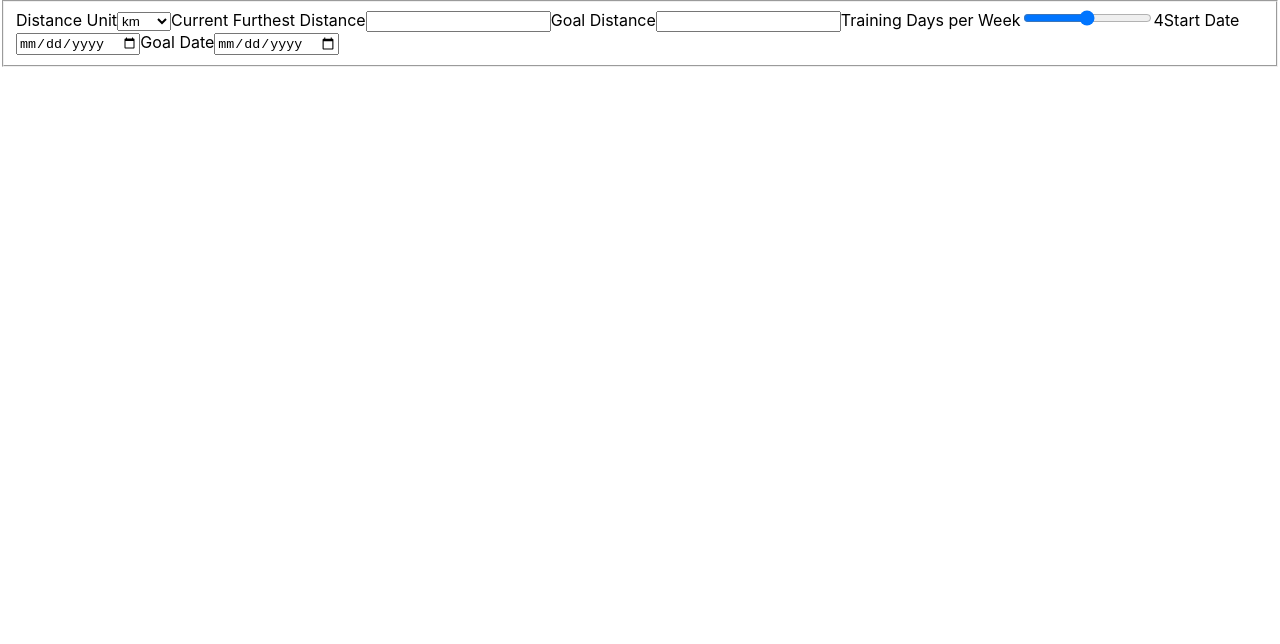
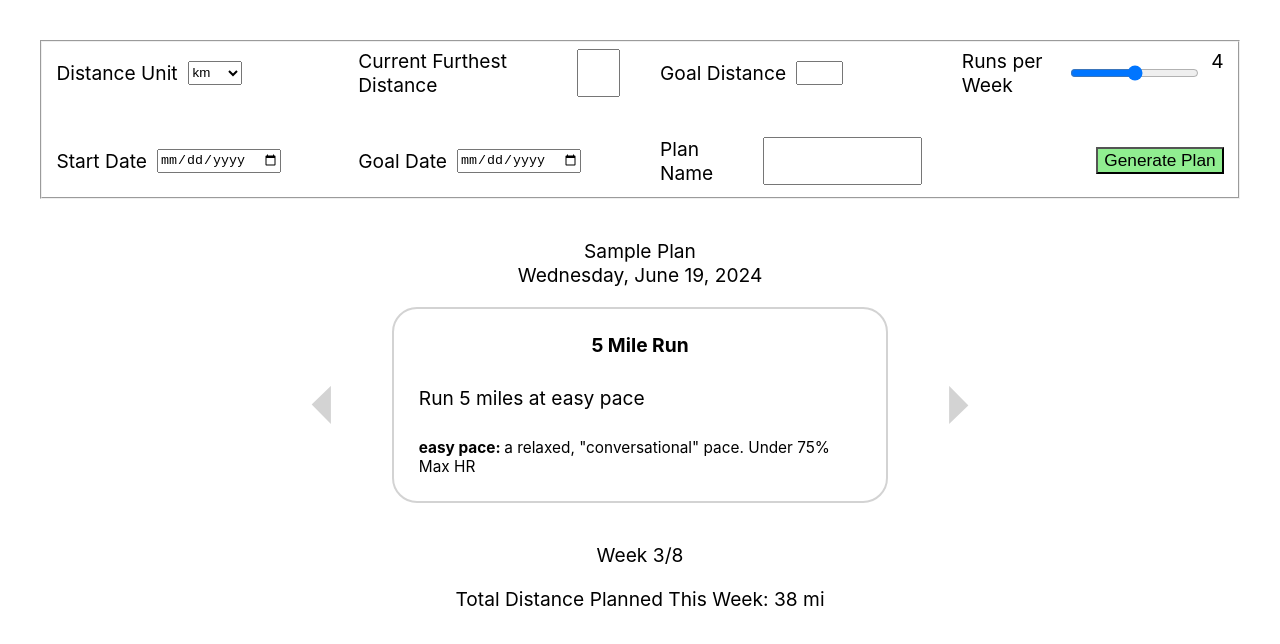
Before and after one commit to warrenmblood/training-plan-generator, a React (Create React App) app: page / in a window 1280 px wide. Shown: the top 644 px of the page. Built offline with nearby package versions, Linux system fonts and the light colour scheme.

Commit message:
updates July 3

```diff
--- a/src/App.css
+++ b/src/App.css
@@ -1,38 +1,108 @@
-.App {
-  text-align: center;
+body {
+    background-color: transparent;
+    font-size: 1.2em;
 }
 
-.App-logo {
-  height: 40vmin;
-  pointer-events: none;
+.planInputs {
+    margin: auto;
+    margin-left: 40px;
+    margin-right: 40px;
+    margin-top: 40px;
+    display: flex;
+    flex-flow: row wrap;
+    justify-content: flex-start;
+    align-items: center;
+    gap: 40px;
 }
 
-@media (prefers-reduced-motion: no-preference) {
-  .App-logo {
-    animation: App-logo-spin infinite 20s linear;
-  }
+.entry {
+    flex: 1 1 21%;
+    display: flex;
+    gap: 10px;
+    max-width: 31%;
 }
 
-.App-header {
-  background-color: #282c34;
-  min-height: 100vh;
-  display: flex;
-  flex-direction: column;
-  align-items: center;
-  justify-content: center;
-  font-size: calc(10px + 2vmin);
-  color: white;
+.entry.submit {
+    justify-content: flex-end;
 }
 
-.App-link {
-  color: #61dafb;
+.plan > button {
+    width: 100px;
+    height: 100px;
+    border: transparent;
+    background-color: transparent;
+    font-size: 3em;
+    color: lightgray;
+    display: flex;
+    align-items: center;
+    justify-content: center;
 }
 
-@keyframes App-logo-spin {
-  from {
-    transform: rotate(0deg);
-  }
-  to {
-    transform: rotate(360deg);
-  }
+.entry > button {
+    font-size: 0.9em;
+    background-color: lightgreen;
 }
+
+input#currentDistance, input#goalDistance {
+    width: 15%;
+}
+
+input#name {
+    width: 60%;
+}
+
+.plan {
+    margin: auto;
+    width: 60%;
+    margin-top: 40px;
+    display: flex;
+    flex-flow: row wrap;
+    justify-content: center;
+    align-items: center;
+    gap: 20px;
+}
+
+.workoutHeader {
+    width: 100%;
+    text-align: center;
+}
+
+.workout {
+    border: 2px solid lightgray;
+    border-radius: 25px;
+    width: 60%;
+    display: flex;
+    flex-flow: column nowrap;
+    gap: 10px;
+    padding: 2%;
+}
+
+.workout > .title {
+    text-align: center;
+    font-weight: bold;
+}
+
+.workout > div {
+    padding: 2%;
+}
+
+.workout > .description {
+    font-size: 1em;
+}
+
+.definitions {
+    font-size: 0.8em;
+}
+
+.definition > span {
+    font-weight: bold;
+}
+
+.stats {
+    margin: auto;
+    margin: 40px;
+    text-align: center;
+    display: flex;
+    flex-flow: column nowrap;
+    gap: 20px;
+}
--- a/src/App.js
+++ b/src/App.js
@@ -1,15 +1,64 @@
 import React, { useState, useEffect } from "react";
 import PlanInputs  from "./components/PlanInputs";
-import Workout from "./components/Workout";
+import Plan from "./components/Plan";
 import Stats from "./components/Stats";
 import Sidebar from "./components/Sidebar";
 import './App.css';
 
 const App = () => {
+  const [plan, setPlan] = useState({});
+
+  useEffect(() => {
+    setPlan(samplePlan);
+  }, []);
+
+
+  const jargon = [
+    {
+      term: 'easy pace',
+      definition: `a relaxed, "conversational" pace. Under 75% Max HR`
+    },
+    {
+      term: 'tempo pace',
+      definition: `a harder effort, but maintainable for 6-10 miles. 85-90% Max HR`
+    }
+  ];
+
+  const workout1 = {
+    title: "5 Mile Run",
+    description: "Run 5 miles at easy pace",
+    terms: [jargon[0]]
+  };
+
+  const workout2 = {
+    title: "Off Day",
+    description: "",
+    terms: [jargon[0]]
+  };
+
+  const workout3 = {
+    title: "10 Mile Progression Run",
+    description:
+      "Start at easy pace for first 2 miles. " +
+      "Then, slowly increase your pace each mile until you reach tempo pace with 2 miles left. " +
+      "Hold tempo pace for last 2 miles. Adjust pace based on feel.",
+    terms: [jargon[0], jargon[1]]
+  };
+
+  const samplePlan = {
+    name: "Sample Plan",
+    startDate: new Date(),
+    workouts: [workout1, workout2, workout3]
+  };
+
   return (
     <div className="wrapper">
       <PlanInputs />
-      <Workout />
+      <Plan
+        planName={plan.name ?? "Select a Plan to View Workouts"}
+        start={plan.startDate ?? new Date()}
+        workouts={plan.workouts ?? []}
+      />
       <Stats />
       <Sidebar />
     </div>
--- /dev/null
+++ b/src/components/Plan.js
@@ -0,0 +1,73 @@
+import React, { useState, useEffect } from "react";
+import Workout from "./Workout";
+
+function Plan({ planName, start, workouts }) {
+    const [workoutNum, setWorkoutNum] = useState(0);
+    const [started, setStarted] = useState(false);
+    const [completed, setCompleted] = useState(false);
+
+    const dateFormat = { weekday: 'long', year: 'numeric', month: 'long', day: 'numeric' };
+
+    const compareDates = (date1, date2) => {
+    // return how many days from date1 to date2. If error, console.log and return 0.1
+        try {
+            date1.setUTCHours(0,0,0,0);
+            date2.setUTCHours(0,0,0,0);
+            let diff = date2.getTime() - date1.getTime();
+            return (diff / (1000 * 60 * 60 * 24));
+        } catch(err) {
+            console.log('Comparing a non-date!!');
+            return 0.1;
+        }
+    };
+
+    useEffect(() => {
+        const today = new Date();
+        const diff = compareDates(start, today);
+        if(diff >= 0) setStarted(true);
+        //if(diff >= workouts.length) setCompleted(true);
+        const num = Math.max(0, Math.min(diff, workouts.length - 1));
+        setWorkoutNum(num);
+    }, []);
+
+    const nextDay = () => {
+        if(workoutNum === -1) {
+            setStarted(true);
+        } else if (workoutNum === workouts.length - 1) {
+            setCompleted(true);
+        }
+        setWorkoutNum(workoutNum + 1);
+    };
+
+    const prevDay = () => {
+        if(workoutNum === 0) {
+            setStarted(false);
+        } else if (workoutNum === workouts.length) {
+            setCompleted(false);
+        }
+        setWorkoutNum(workoutNum - 1);
+    };
+
+    return(
+        <div className="plan">
+            <div className="workoutHeader">
+                {planName}<br/>
+                {start.toLocaleDateString("en-US", dateFormat)}
+            </div>
+            <button type="button" onClick={prevDay}>&#128896;</button>
+            <Workout
+                title = {
+                    workouts[workoutNum] ?
+                        (!started ? `Plan starts ${start.toLocaleDateString("en-US")}` :
+                        !completed ? workouts[workoutNum].title : `Plan Completed`)
+                    : ""
+                }
+                desc = {(workouts[workoutNum] && started && !completed) ? workouts[workoutNum].description : ""}
+                terms = {(workouts[workoutNum] && started && !completed) ? workouts[workoutNum].terms : []}
+            />
+            <button type="button" onClick={nextDay}>&#128898;</button>
+        </div>
+    );
+}
+
+export default Plan;
--- a/src/components/PlanInputs.js
+++ b/src/components/PlanInputs.js
@@ -1,4 +1,4 @@
-import React, { useState, useEffect } from "react";
+import React, { useState } from "react";
 
 function PlanInputs() {
     const [daysPerWeek, setDaysPerWeek] = useState(4);
@@ -8,29 +8,50 @@ function PlanInputs() {
     }
 
     return (
-        <form className="planInputs">
-            <fieldset>
-                <label for="unit">Distance Unit</label>
+        <form>
+            <fieldset className="planInputs">
+                <label htmlFor="unit" className="entry">
+                    Distance Unit
                     <select id="unit">
                         <option value="km">km</option>
                         <option value="miles">miles</option>
                     </select>
+                </label>
 
-                <label for="currentDistance">Current Furthest Distance</label>
-                <input id="currentDistance" type="number" />
+                <label htmlFor="currentDistance" className="entry">
+                    Current Furthest Distance
+                    <input id="currentDistance" type="number" step="any" min="0" />
+                </label>
 
-                <label for="goalDistance">Goal Distance</label>
-                <input id="goalDistance" type="number" />
+                <label htmlFor="goalDistance" className="entry">
+                    Goal Distance
+                    <input id="goalDistance" type="number" step="any" min="0"/>
+                </label>
 
-                <label for="daysPerWeek">Training Days per Week</label>
+                <label htmlFor="daysPerWeek" className="entry">
+                    Runs per Week
                     <input type="range" id="daysPerWeek" value={daysPerWeek} min="1" max="7" onChange={(e) => updateSlider(e)} />
                     <output>{daysPerWeek}</output>
+                </label>
 
-                <label for="startDate">Start Date</label>
+                <label htmlFor="startDate" className="entry">
+                    Start Date
                     <input id="startDate" type="date" />
+                </label>
 
-                <label for="goalDate">Goal Date</label>
+                <label htmlFor="goalDate" className="entry">
+                    Goal Date
                     <input id="goalDate" type="date" />
+                </label>
+
+                <label htmlFor="name" className="entry">
+                    Plan Name
+                    <input id="name" type="text" />
+                </label>
+
+                <div className="submit entry">
+                    <button type="submit" value="Generate Plan">Generate Plan</button>
+                </div>
             </fieldset>
         </form>
     );
--- a/src/components/Stats.js
+++ b/src/components/Stats.js
@@ -1,7 +1,12 @@
 import React from "react";
 
 function Stats() {
-
+    return (
+        <div className="stats">
+            <div>Week 3/8</div>
+            <div>Total Distance Planned This Week: 38 mi</div>
+        </div>
+    );
 }
 
 export default Stats;
--- a/src/components/Workout.js
+++ b/src/components/Workout.js
@@ -1,7 +1,20 @@
 import React from "react";
 
-function Workout() {
+function Workout({ title, desc, terms }) {
+    return(
+        <div className="workout">
+            <div className="title">{title}</div>
+            <div className="description">{desc}</div>
+            <div className="definitions">
+                {Object.keys(terms).map(key => (
+                    <div className="definition">
+                        <span>{terms[key].term}: </span>{terms[key].definition}
+                    </div>
+                ))}
+            </div>
+        </div>
 
+    );
 }
 
 export default Workout;
```
Lines whose indentation alone changed are shown as unchanged.
